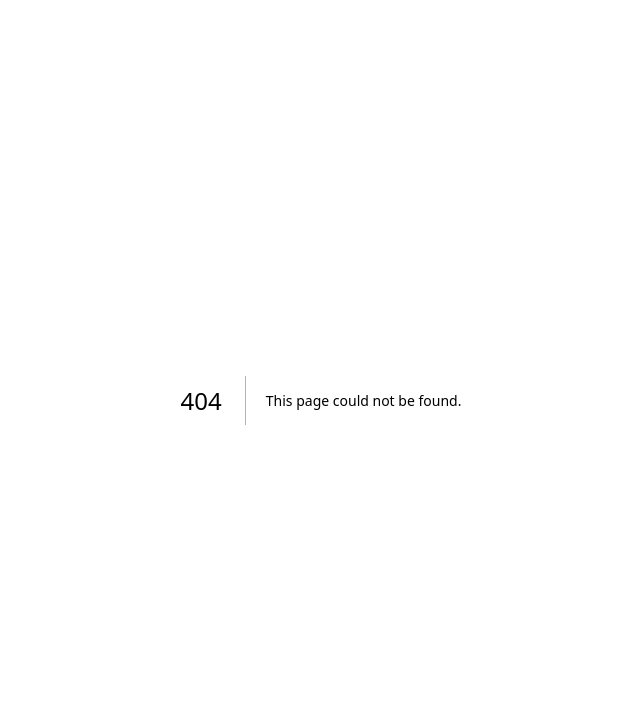
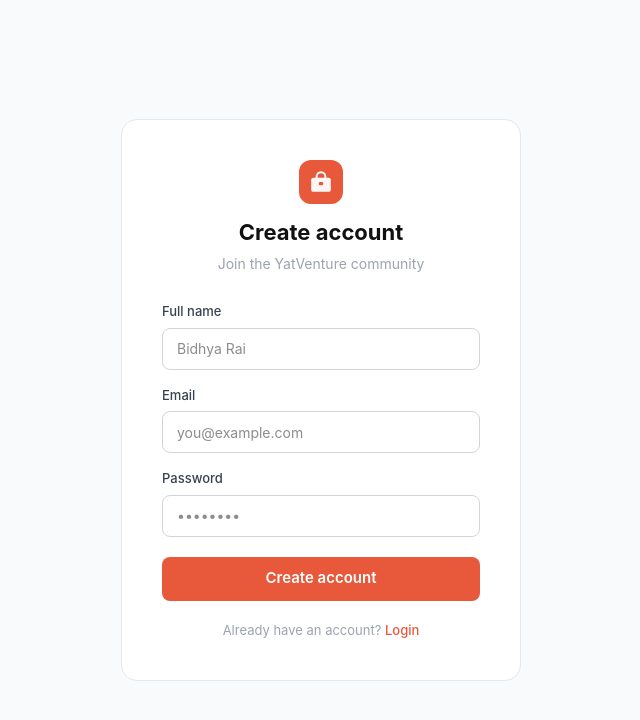
Before and after one commit to Ambivert-1/Yatventure, a Next.js app: page /signup in a window 1280 px wide. Before the commit this address had no page. Shown: the top 720 px of the page, without its empty margins (319-959 px from the left). Built offline with nearby package versions, Linux system fonts and the light colour scheme.

Commit message:
feat: login and signup pages

```diff
--- /dev/null
+++ b/src/app/login/page.tsx
@@ -0,0 +1,71 @@
+'use client'
+import { useState } from "react"
+import Link from "next/link"
+
+export default function LoginPage() {
+  const [email, setEmail] = useState("")
+  const [password, setPassword] = useState("")
+  const [loading, setLoading] = useState(false)
+  const [error, setError] = useState("")
+
+  const handleLogin = async (e: React.FormEvent) => {
+    e.preventDefault()
+    setLoading(true)
+    setError("")
+    // Supabase auth comes next session
+    // For now just log the values
+    console.log("Login:", email, password)
+    setLoading(false)
+  }
+
+  return (
+    <div style={{ minHeight: "100vh", background: "#f9fafb", display: "flex", alignItems: "center", justifyContent: "center" }}>
+      <div style={{ background: "#fff", border: "1px solid #e5e7eb", borderRadius: "16px", padding: "40px", width: "100%", maxWidth: "400px" }}>
+
+        {/* Logo */}
+        <div style={{ textAlign: "center", marginBottom: "28px" }}>
+          <div style={{ width: "44px", height: "44px", background: "#E8593C", borderRadius: "12px", display: "flex", alignItems: "center", justifyContent: "center", margin: "0 auto 12px" }}>
+            <svg width="24" height="22" viewBox="0 0 22 20" fill="none">
+              <rect x="2" y="6" width="18" height="13" rx="2" fill="white" fillOpacity="0.95"/>
+              <path d="M7 6V5a4 4 0 0 1 8 0v1" stroke="white" strokeWidth="1.8" strokeLinecap="round" fill="none"/>
+              <rect x="9" y="10" width="4" height="3" rx="1" fill="#E8593C"/>
+            </svg>
+          </div>
+          <h1 style={{ fontSize: "22px", fontWeight: "700", color: "#111", marginBottom: "4px" }}>Welcome back</h1>
+          <p style={{ fontSize: "14px", color: "#9ca3af" }}>Login to your YatVenture account</p>
+        </div>
+
+        {/* Form */}
+        <form onSubmit={handleLogin} style={{ display: "flex", flexDirection: "column", gap: "16px" }}>
+          <div>
+            <label style={{ fontSize: "13px", fontWeight: "500", color: "#374151", display: "block", marginBottom: "6px" }}>Email</label>
+            <input
+              type="email" value={email} onChange={(e) => setEmail(e.target.value)}
+              placeholder="you@example.com" required
+              style={{ width: "100%", height: "42px", padding: "0 14px", border: "1px solid #d1d5db", borderRadius: "8px", fontSize: "14px", outline: "none", boxSizing: "border-box" }}
+            />
+          </div>
+          <div>
+            <label style={{ fontSize: "13px", fontWeight: "500", color: "#374151", display: "block", marginBottom: "6px" }}>Password</label>
+            <input
+              type="password" value={password} onChange={(e) => setPassword(e.target.value)}
+              placeholder="••••••••" required
+              style={{ width: "100%", height: "42px", padding: "0 14px", border: "1px solid #d1d5db", borderRadius: "8px", fontSize: "14px", outline: "none", boxSizing: "border-box" }}
+            />
+          </div>
+
+          {error && <p style={{ fontSize: "13px", color: "#ef4444", textAlign: "center" }}>{error}</p>}
+
+          <button type="submit" disabled={loading} style={{ width: "100%", height: "44px", background: "#E8593C", color: "white", border: "none", borderRadius: "8px", fontSize: "15px", fontWeight: "600", cursor: "pointer", marginTop: "4px" }}>
+            {loading ? "Logging in..." : "Login"}
+          </button>
+        </form>
+
+        <p style={{ textAlign: "center", fontSize: "13px", color: "#9ca3af", marginTop: "20px" }}>
+          Don't have an account?{" "}
+          <Link href="/signup" style={{ color: "#E8593C", fontWeight: "500", textDecoration: "none" }}>Sign up</Link>
+        </p>
+      </div>
+    </div>
+  )
+}
--- /dev/null
+++ b/src/app/signup/page.tsx
@@ -0,0 +1,79 @@
+'use client'
+import { useState } from "react"
+import Link from "next/link"
+
+export default function SignupPage() {
+  const [name, setName] = useState("")
+  const [email, setEmail] = useState("")
+  const [password, setPassword] = useState("")
+  const [loading, setLoading] = useState(false)
+  const [error, setError] = useState("")
+
+  const handleSignup = async (e: React.FormEvent) => {
+    e.preventDefault()
+    setLoading(true)
+    setError("")
+    // Supabase auth comes next session
+    console.log("Signup:", name, email, password)
+    setLoading(false)
+  }
+
+  return (
+    <div style={{ minHeight: "100vh", background: "#f9fafb", display: "flex", alignItems: "center", justifyContent: "center" }}>
+      <div style={{ background: "#fff", border: "1px solid #e5e7eb", borderRadius: "16px", padding: "40px", width: "100%", maxWidth: "400px" }}>
+
+        {/* Logo */}
+        <div style={{ textAlign: "center", marginBottom: "28px" }}>
+          <div style={{ width: "44px", height: "44px", background: "#E8593C", borderRadius: "12px", display: "flex", alignItems: "center", justifyContent: "center", margin: "0 auto 12px" }}>
+            <svg width="24" height="22" viewBox="0 0 22 20" fill="none">
+              <rect x="2" y="6" width="18" height="13" rx="2" fill="white" fillOpacity="0.95"/>
+              <path d="M7 6V5a4 4 0 0 1 8 0v1" stroke="white" strokeWidth="1.8" strokeLinecap="round" fill="none"/>
+              <rect x="9" y="10" width="4" height="3" rx="1" fill="#E8593C"/>
+            </svg>
+          </div>
+          <h1 style={{ fontSize: "22px", fontWeight: "700", color: "#111", marginBottom: "4px" }}>Create account</h1>
+          <p style={{ fontSize: "14px", color: "#9ca3af" }}>Join the YatVenture community</p>
+        </div>
+
+        {/* Form */}
+        <form onSubmit={handleSignup} style={{ display: "flex", flexDirection: "column", gap: "16px" }}>
+          <div>
+            <label style={{ fontSize: "13px", fontWeight: "500", color: "#374151", display: "block", marginBottom: "6px" }}>Full name</label>
+            <input
+              type="text" value={name} onChange={(e) => setName(e.target.value)}
+              placeholder="Bidhya Rai" required
+              style={{ width: "100%", height: "42px", padding: "0 14px", border: "1px solid #d1d5db", borderRadius: "8px", fontSize: "14px", outline: "none", boxSizing: "border-box" }}
+            />
+          </div>
+          <div>
+            <label style={{ fontSize: "13px", fontWeight: "500", color: "#374151", display: "block", marginBottom: "6px" }}>Email</label>
+            <input
+              type="email" value={email} onChange={(e) => setEmail(e.target.value)}
+              placeholder="you@example.com" required
+              style={{ width: "100%", height: "42px", padding: "0 14px", border: "1px solid #d1d5db", borderRadius: "8px", fontSize: "14px", outline: "none", boxSizing: "border-box" }}
+            />
+          </div>
+          <div>
+            <label style={{ fontSize: "13px", fontWeight: "500", color: "#374151", display: "block", marginBottom: "6px" }}>Password</label>
+            <input
+              type="password" value={password} onChange={(e) => setPassword(e.target.value)}
+              placeholder="••••••••" required minLength={6}
+              style={{ width: "100%", height: "42px", padding: "0 14px", border: "1px solid #d1d5db", borderRadius: "8px", fontSize: "14px", outline: "none", boxSizing: "border-box" }}
+            />
+          </div>
+
+          {error && <p style={{ fontSize: "13px", color: "#ef4444", textAlign: "center" }}>{error}</p>}
+
+          <button type="submit" disabled={loading} style={{ width: "100%", height: "44px", background: "#E8593C", color: "white", border: "none", borderRadius: "8px", fontSize: "15px", fontWeight: "600", cursor: "pointer", marginTop: "4px" }}>
+            {loading ? "Creating account..." : "Create account"}
+          </button>
+        </form>
+
+        <p style={{ textAlign: "center", fontSize: "13px", color: "#9ca3af", marginTop: "20px" }}>
+          Already have an account?{" "}
+          <Link href="/login" style={{ color: "#E8593C", fontWeight: "500", textDecoration: "none" }}>Login</Link>
+        </p>
+      </div>
+    </div>
+  )
+}
```
